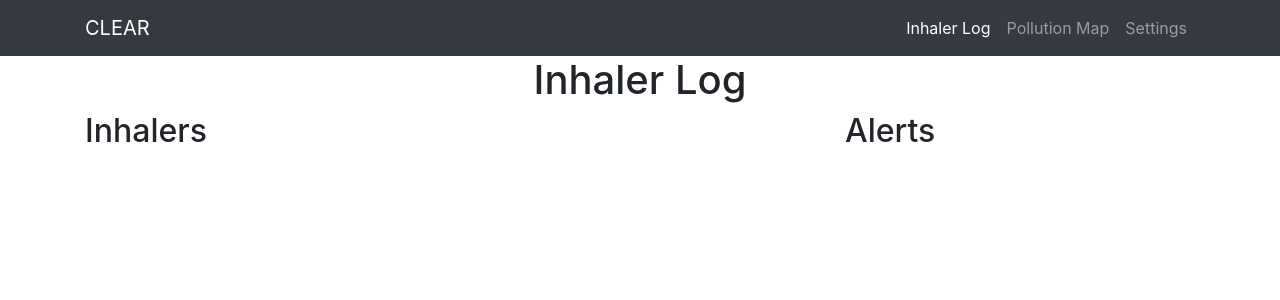
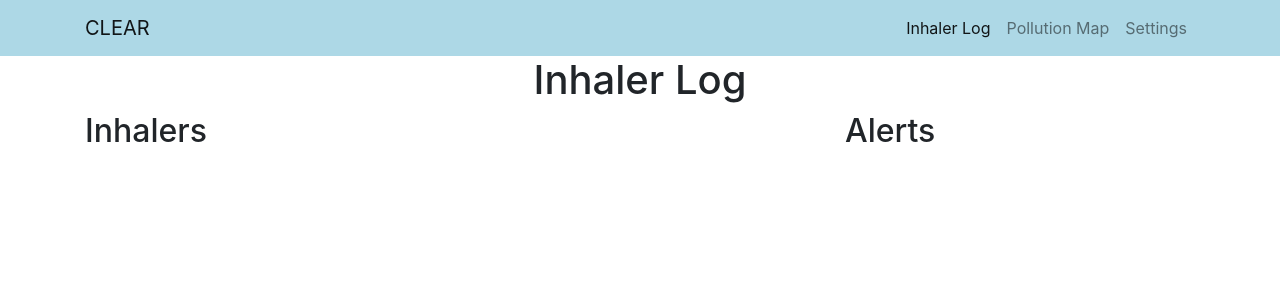
Before and after one commit to TRedshaw/ClearProject, a Django app: page /clear/inhaler in a window 1280 px wide. Shown: the top 300 px of the page. Run offline with Django 3.2, Linux system fonts and the light colour scheme; some libraries are stand-ins or nearby versions.

Commit message:
Change menu colour

```diff
--- a/Clear/templates/clear/base.html
+++ b/Clear/templates/clear/base.html
@@ -11,9 +11,18 @@
     <!-- Bootstrap CSS -->
     <link rel="stylesheet" href="https://cdn.jsdelivr.net/npm/bootstrap@4.0.0/dist/css/bootstrap.min.css" integrity="sha384-Gn5384xqQ1aoWXA+058RXPxPg6fy4IWvTNh0E263XmFcJlSAwiGgFAW/dAiS6JXm" crossorigin="anonymous">
 
+    <style>
+        /* Modify the background color */
+        .navbar-custom {
+            background-color: lightblue;
+        }
+
+
+    </style>
+
     <title>C L E A R</title>
 
-    <nav class="navbar navbar-expand-md navbar-dark bg-dark">
+    <nav class="navbar navbar-expand-md navbar-light navbar-custom">
         <div class="container">
             <a class="navbar-brand" href="/clear/inhaler">CLEAR</a>
               <button class="navbar-toggler" type="button" data-toggle="collapse" data-target="#navbarNav" aria-controls="navbarNav" aria-expanded="false" aria-label="Toggle navigation">
```
